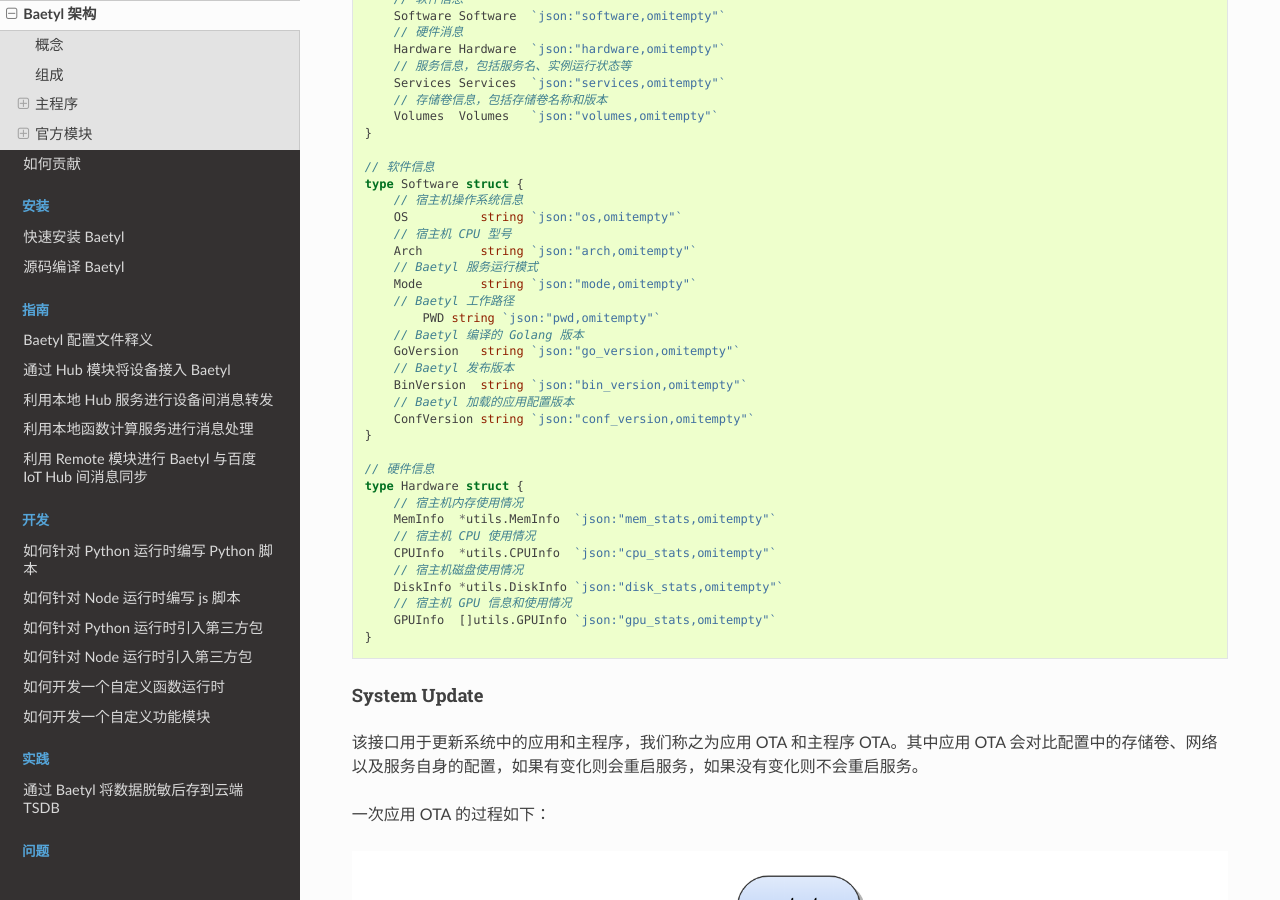
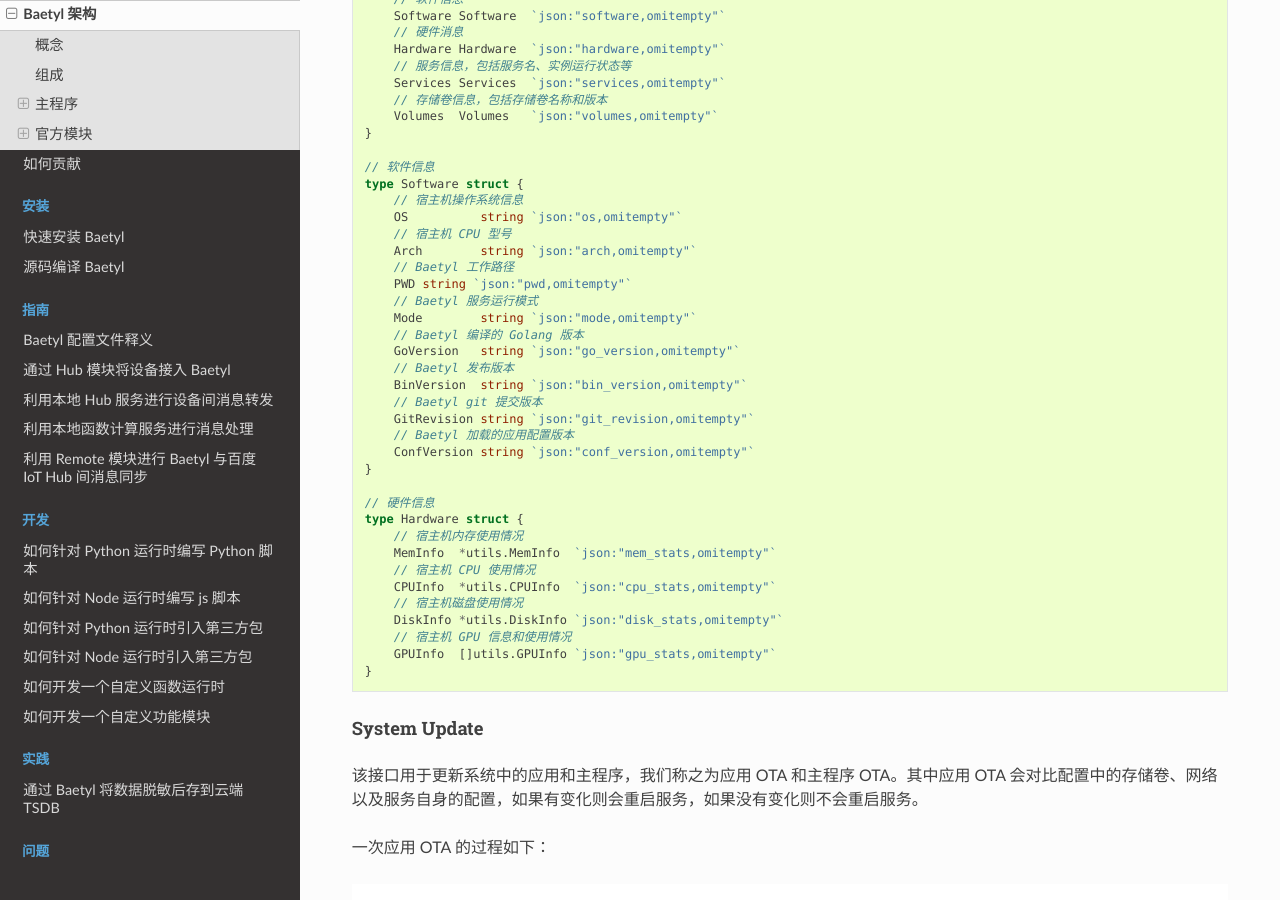
Before and after one commit to baetyl/baetyl-docs-cn, a Sphinx documentation site: the page built from docs/overview/Design.md, in a window 1280 px wide and 900 px high, scrolled down 4679 px. Built offline with Sphinx 7.4.7 and the Read the Docs theme 2.0.0, drawn with Linux system fonts in a browser that asks for light colours.

Commit message:
update Software struct

```diff
--- a/docs/overview/Design.md
+++ b/docs/overview/Design.md
@@ -160,14 +160,16 @@
     OS          string `json:"os,omitempty"`
     // 宿主机 CPU 型号
     Arch        string `json:"arch,omitempty"`
+    // Baetyl 工作路径
+    PWD string `json:"pwd,omitempty"`
     // Baetyl 服务运行模式
     Mode        string `json:"mode,omitempty"`
-    // Baetyl 工作路径
-	PWD string `json:"pwd,omitempty"`
     // Baetyl 编译的 Golang 版本
     GoVersion   string `json:"go_version,omitempty"`
     // Baetyl 发布版本
     BinVersion  string `json:"bin_version,omitempty"`
+    // Baetyl git 提交版本
+    GitRevision string `json:"git_revision,omitempty"`
     // Baetyl 加载的应用配置版本
     ConfVersion string `json:"conf_version,omitempty"`
 }
```
